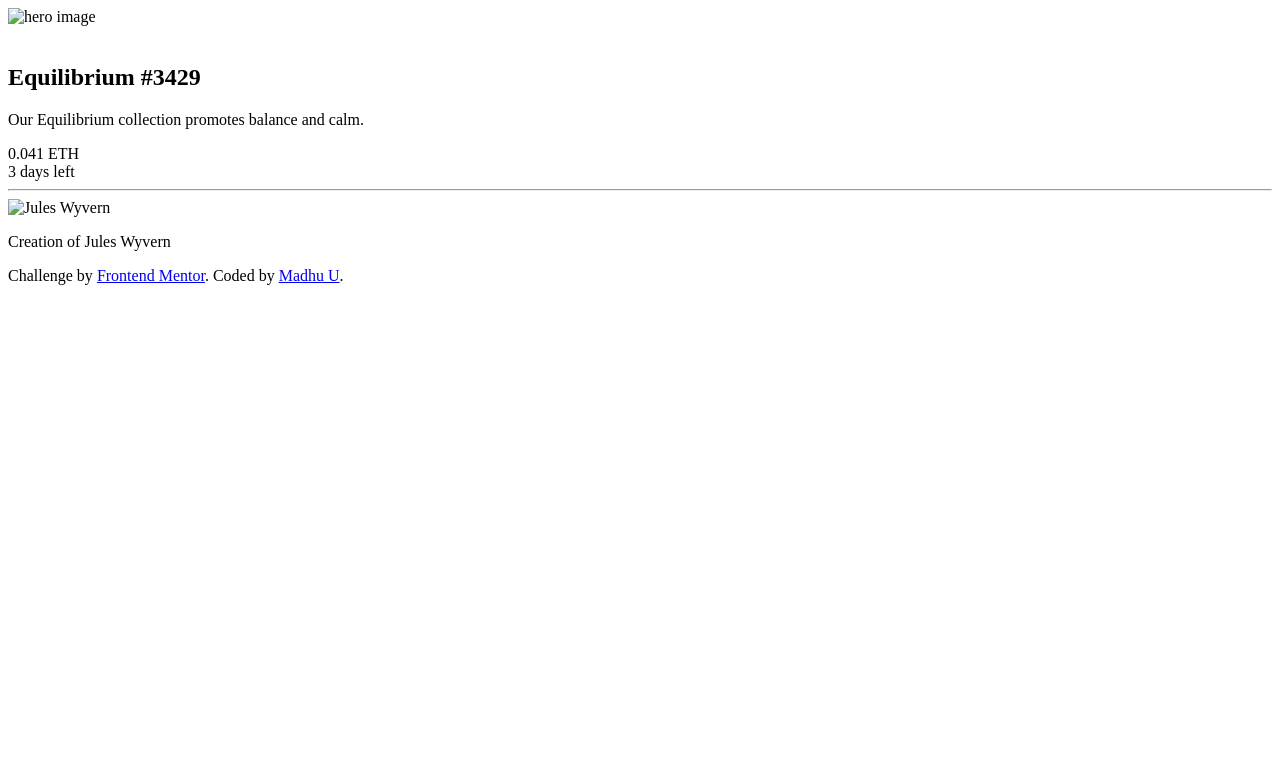
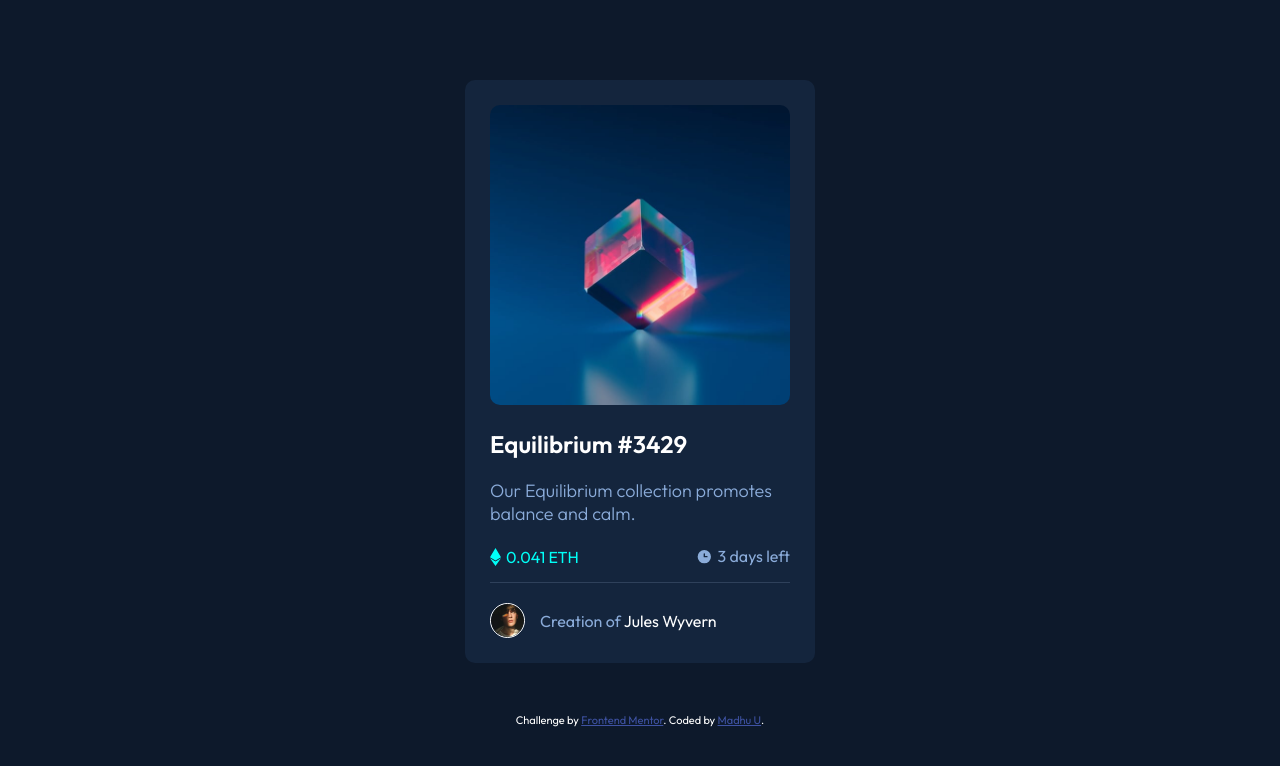
Before and after one commit to ItsMadhuU/nft-preview-card-component-main, a plain HTML site: page index.html in a window 1280 px wide. Drawn offline with Linux system fonts and the light colour scheme; the site is published under a folder, as on GitHub Pages, so addresses that start at the root find nothing.

Commit message:
Update index.html

```diff
--- a/index.html
+++ b/index.html
@@ -4,8 +4,8 @@
   <meta charset="UTF-8">
   <meta name="viewport" content="width=device-width, initial-scale=1.0"> <!-- displays site properly based on user's device -->
 
-  <link rel="icon" type="image/png" sizes="32x32" href="./images/favicon-32x32.png">
-  <link rel="stylesheet" href="/css/style.css">
+  <link rel="icon" type="image/png" sizes="32x32" href="images/favicon-32x32.png">
+  <link rel="stylesheet" href="css/style.css">
   <link rel="preconnect" href="https://fonts.googleapis.com">
   <link rel="preconnect" href="https://fonts.gstatic.com" crossorigin>
   <link href="https://fonts.googleapis.com/css2?family=Outfit:wght@300;400;600&display=swap" rel="stylesheet">
@@ -15,9 +15,9 @@
   <div class="container">
 
     <div class="picture">
-      <img src="/images/image-equilibrium.jpg" alt="hero image">
+      <img src="images/image-equilibrium.jpg" alt="hero image">
       <div class="overlay">
-        <img src="/images/icon-view.svg" alt="">
+        <img src="images/icon-view.svg" alt="">
       </div>
     </div>
 
@@ -29,11 +29,11 @@
     <div class="stats">
 
       <div class="eth">
-        <img src="/images/icon-ethereum.svg" alt=""><span>0.041 ETH</span>
+        <img src="images/icon-ethereum.svg" alt=""><span>0.041 ETH</span>
       </div>
 
       <div class="time">
-        <img src="/images/icon-clock.svg" alt=""><span>3 days left</span>
+        <img src="images/icon-clock.svg" alt=""><span>3 days left</span>
       </div>
 
     </div>
@@ -41,7 +41,7 @@
     <div class="creator">
       <hr>
       <div class="avatar">
-        <img src="/images/image-avatar.png" alt="Jules Wyvern">
+        <img src="images/image-avatar.png" alt="Jules Wyvern">
         <p>Creation of <span>Jules Wyvern</span></p>
       </div>
     </div>
```
